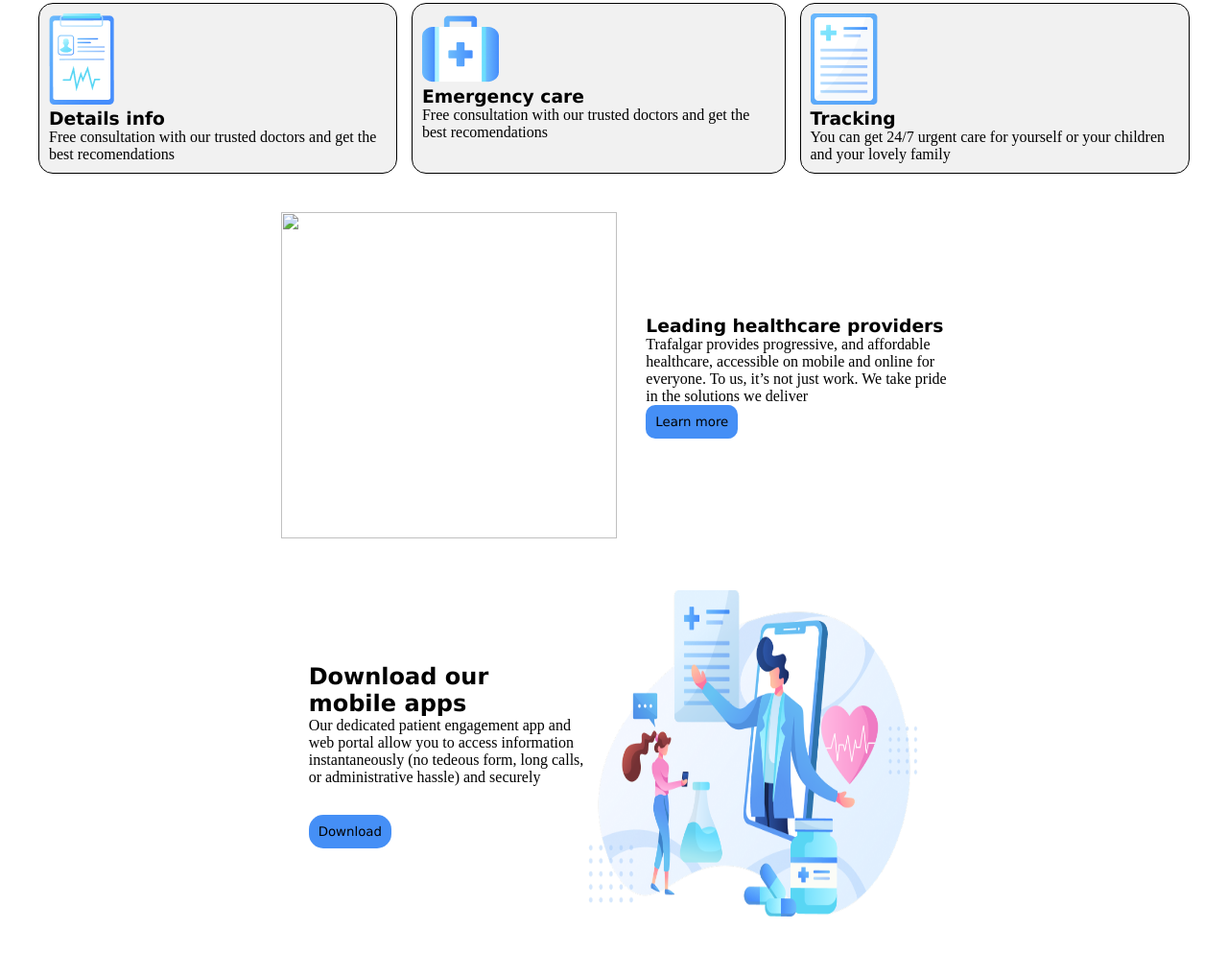
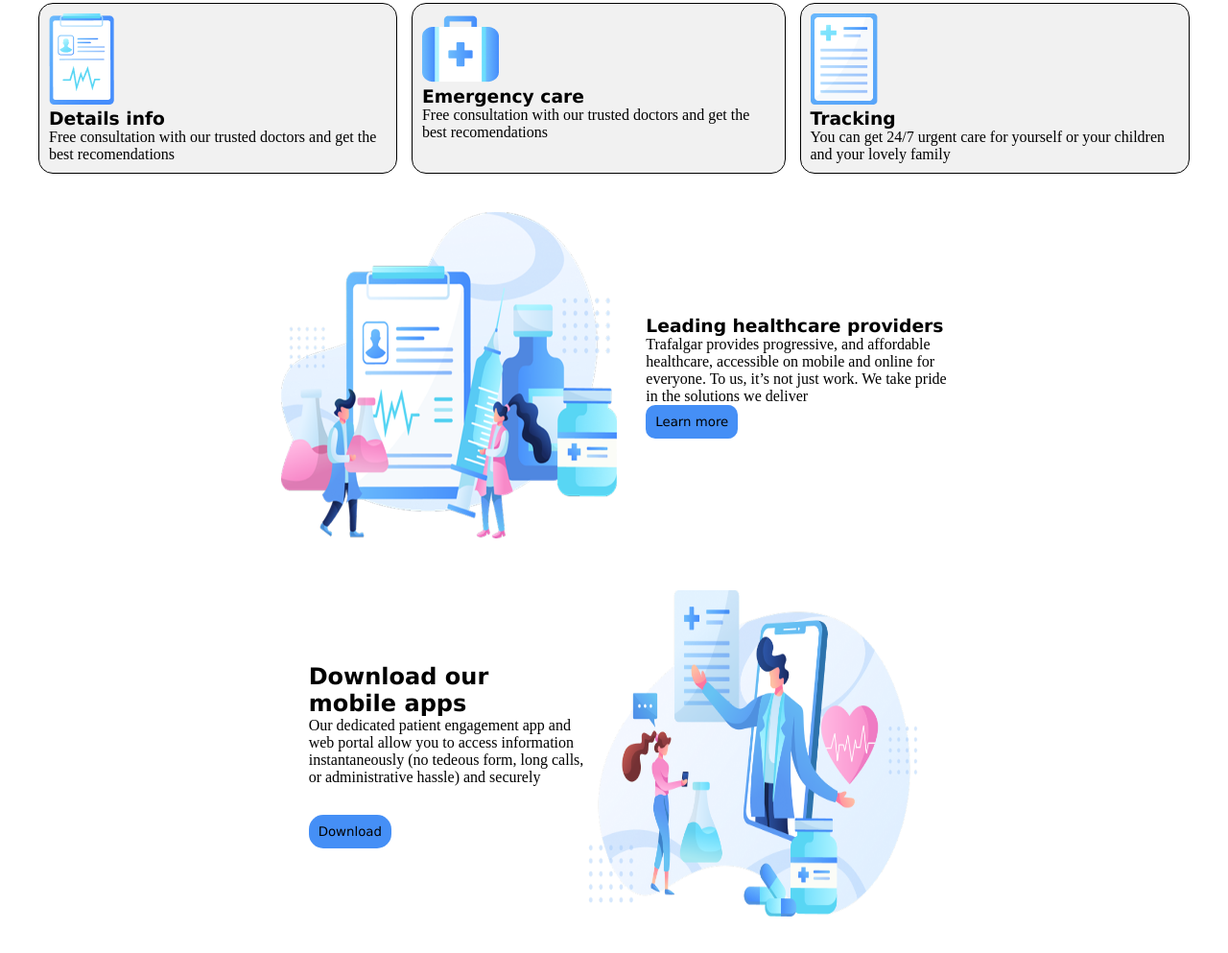
Before and after one commit to touhidhasan8/Trafalgar, a plain HTML site: page index.html in a window 1280 px wide. Shown: the part 938-1931 px from the top of the page at 96% size. Drawn offline with Linux system fonts and the light colour scheme; the site is published under a folder, as on GitHub Pages, so addresses that start at the root find nothing.

Commit message:
Update index.html

```diff
--- a/index.html
+++ b/index.html
@@ -122,7 +122,7 @@
 
     <div class="slider-2" >
       <div >
-        <img style="width: 350px; height: 340px;" src="/image/trafalgar-illustration sec02 1.png" alt="">
+        <img style="width: 350px; height: 340px;" src="image/trafalgar-illustration sec02 1.png" alt="">
       </div>
       <div>
         <h3>Leading healthcare providers</h3>
```
